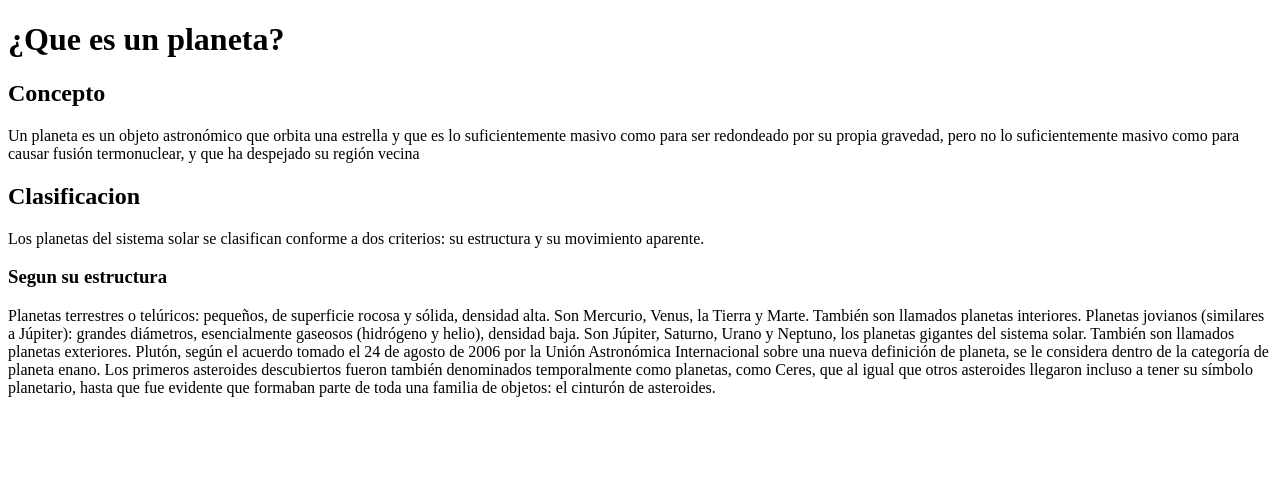
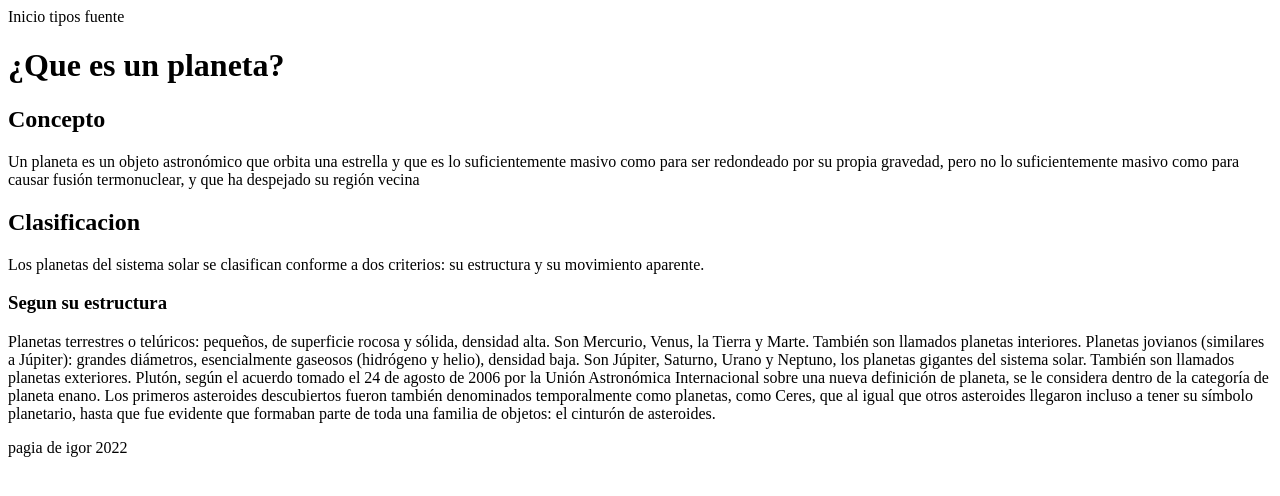
Before and after one commit to IgorRC/aprendiendo, a plain HTML site: page Practicando/curso-youtube/index.html in a window 1280 px wide. Drawn offline with Linux system fonts and the light colour scheme.

Commit message:
pagina estructurada

```diff
--- a/Practicando/curso-youtube/index.html
+++ b/Practicando/curso-youtube/index.html
@@ -7,7 +7,13 @@
     <title>Mi estructura</title>
 </head>
 <body>
-    <h1>¿Que es un planeta?</h1>
+    <header>
+        Inicio
+        tipos
+        fuente
+    </header>
+
+    <main><h1>¿Que es un planeta?</h1>
         <h2>Concepto</h2>
         <p>Un planeta es un objeto astronómico que orbita una estrella y que es lo suficientemente masivo como para ser redondeado por su propia gravedad, pero no lo suficientemente masivo como para causar fusión termonuclear, y que ha despejado su región vecina</p>
 
@@ -19,8 +25,10 @@
 
         <p>Planetas terrestres o telúricos: pequeños, de superficie rocosa y sólida, densidad alta. Son Mercurio, Venus, la Tierra y Marte. También son llamados planetas interiores.
             Planetas jovianos (similares a Júpiter): grandes diámetros, esencialmente gaseosos (hidrógeno y helio), densidad baja. Son Júpiter, Saturno, Urano y Neptuno, los planetas gigantes del sistema solar. También son llamados planetas exteriores.
-        Plutón, según el acuerdo tomado el 24 de agosto de 2006 por la Unión Astronómica Internacional sobre una nueva definición de planeta, se le considera dentro de la categoría de planeta enano. Los primeros asteroides descubiertos fueron también denominados temporalmente como planetas, como Ceres, que al igual que otros asteroides llegaron incluso a tener su símbolo planetario, hasta que fue evidente que formaban parte de toda una familia de objetos: el cinturón de asteroides.</p>
+            Plutón, según el acuerdo tomado el 24 de agosto de 2006 por la Unión Astronómica Internacional sobre una nueva definición de planeta, se le considera dentro de la categoría de planeta enano. Los primeros asteroides descubiertos fueron también denominados temporalmente como planetas, como Ceres, que al igual que otros asteroides llegaron incluso a tener su símbolo planetario, hasta que fue evidente que formaban parte de toda una familia de objetos: el cinturón de asteroides.
+        </p>
+    </main>
 
-
+    <footer>pagia de igor 2022</footer>
 </body>
 </html>
```
Lines whose indentation alone changed are shown as unchanged.
